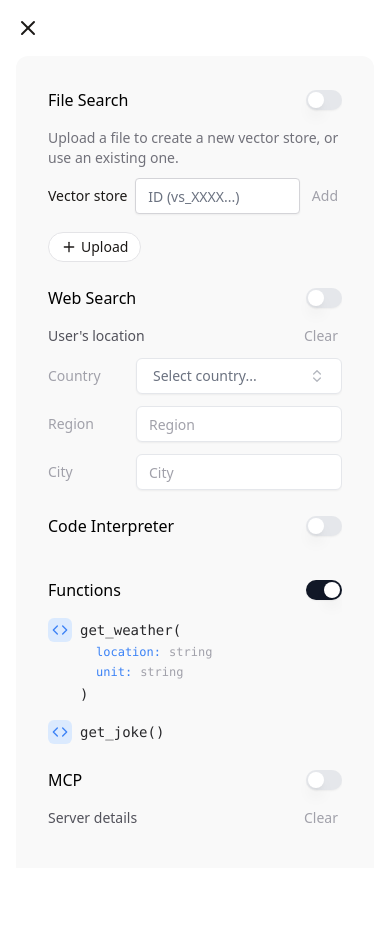
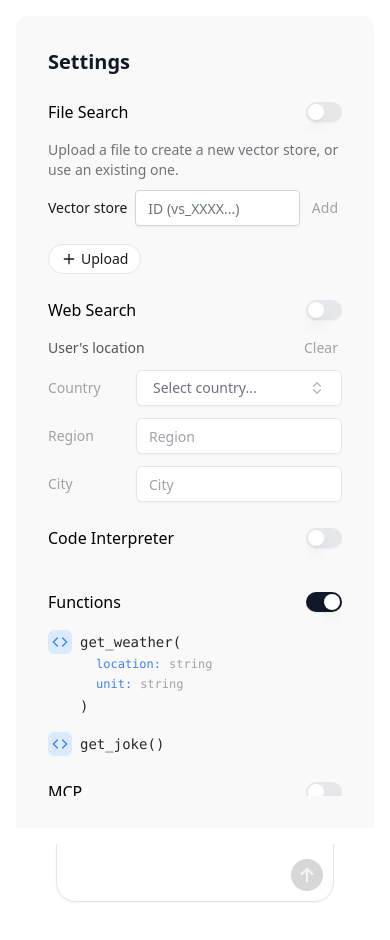
Before and after one commit to zats/geepeatea, a Next.js app: page / in a window 390 px wide. Both pictures are taken after a click on the button 362 px from the left and 28 px from the top of the page. Shown: the top 940 px of the page. Before the commit the page ends 844 px from the top, so only its background shows below. Built offline with nearby package versions, Linux system fonts and the light colour scheme.

Commit message:
Make settings panel hidden
Summary:

Test Plan:

```diff
--- a/app/page.tsx
+++ b/app/page.tsx
@@ -1,37 +1,60 @@
 "use client";
 import Assistant from "@/components/assistant";
 import ToolsPanel from "@/components/tools-panel";
-import { Menu, X } from "lucide-react";
+import { Menu, X, Settings } from "lucide-react";
 import { useState } from "react";
 
 export default function Main() {
   const [isToolsPanelOpen, setIsToolsPanelOpen] = useState(false);
 
   return (
-    <div className="flex justify-center h-screen">
-      <div className="w-full md:w-[70%]">
+    <div className="h-screen relative">
+      <div className={`w-full transition-all duration-300 ease-in-out ${
+        isToolsPanelOpen ? 'md:w-[70%]' : 'md:w-full'
+      } relative`}>
         <Assistant />
+        {/* Dimming overlay for desktop when settings panel is open */}
+        <div
+          className={`hidden md:block absolute inset-0 bg-black transition-opacity duration-300 ease-in-out ${
+            isToolsPanelOpen ? 'opacity-20 cursor-pointer' : 'opacity-0 pointer-events-none'
+          }`}
+          onClick={() => isToolsPanelOpen && setIsToolsPanelOpen(false)}
+        />
       </div>
-      <div className=" hidden md:block w-[30%]">
+
+      {/* Settings button for all screens */}
+      <div className="fixed top-4 right-4 z-40">
+        <button
+          onClick={() => setIsToolsPanelOpen(!isToolsPanelOpen)}
+          className="flex items-center justify-center w-10 h-10 bg-white border border-stone-200 rounded-full shadow-sm hover:shadow-md transition-all duration-200 hover:bg-gray-50"
+          aria-label="Toggle settings"
+        >
+          {isToolsPanelOpen ? <X size={20} /> : <Settings size={20} />}
+        </button>
+      </div>
+
+      {/* Desktop settings panel */}
+      <div className={`hidden md:block fixed top-0 right-0 h-full w-[30%] z-30 transform transition-transform duration-300 ease-in-out ${
+        isToolsPanelOpen ? 'translate-x-0' : 'translate-x-full'
+      }`}>
         <ToolsPanel />
       </div>
-      {/* Hamburger menu for small screens */}
-      <div className="absolute top-4 right-4 md:hidden">
-        <button onClick={() => setIsToolsPanelOpen(true)}>
-          <Menu size={24} />
-        </button>
-      </div>
-      {/* Overlay panel for ToolsPanel on small screens */}
-      {isToolsPanelOpen && (
-        <div className="fixed inset-0 z-50 flex justify-end bg-black bg-opacity-30">
-          <div className="w-full bg-white h-full p-4">
-            <button className="mb-4" onClick={() => setIsToolsPanelOpen(false)}>
-              <X size={24} />
-            </button>
+
+      {/* Mobile overlay panel */}
+      <div className={`md:hidden fixed inset-0 z-50 transition-all duration-300 ease-in-out ${
+        isToolsPanelOpen
+          ? 'opacity-100 pointer-events-auto'
+          : 'opacity-0 pointer-events-none'
+      }`}>
+        <div className="absolute inset-0 bg-black bg-opacity-30" onClick={() => setIsToolsPanelOpen(false)} />
+        <div className={`absolute right-0 top-0 w-full h-full bg-white transform transition-transform duration-300 ease-in-out ${
+          isToolsPanelOpen ? 'translate-x-0' : 'translate-x-full'
+        }`}>
+          <div className="p-4 h-full">
             <ToolsPanel />
           </div>
         </div>
-      )}
+      </div>
     </div>
   );
 }
--- a/components/tools-panel.tsx
+++ b/components/tools-panel.tsx
@@ -22,7 +22,11 @@ export default function ContextPanel() {
   } = useToolsStore();
   return (
     <div className="h-full p-8 w-full bg-[#f9f9f9] rounded-t-xl md:rounded-none border-l-1 border-stone-100">
-      <div className="flex flex-col overflow-y-scroll h-full">
+      <div className="flex flex-col h-full">
+        <div className="mb-6">
+          <h2 className="text-xl font-semibold text-gray-900">Settings</h2>
+        </div>
+        <div className="flex flex-col overflow-y-scroll flex-1">
         <PanelConfig
           title="File Search"
           tooltip="Allows to search a knowledge base (vector store)"
@@ -61,6 +65,7 @@ export default function ContextPanel() {
         >
           <McpConfig />
         </PanelConfig>
+        </div>
       </div>
     </div>
   );
```
